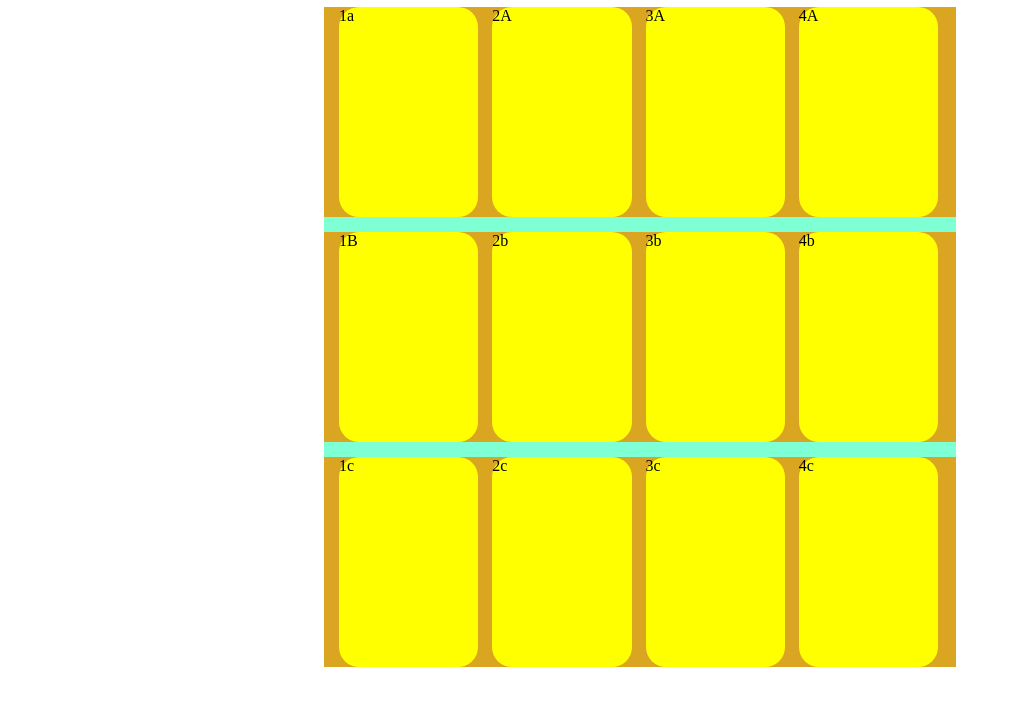
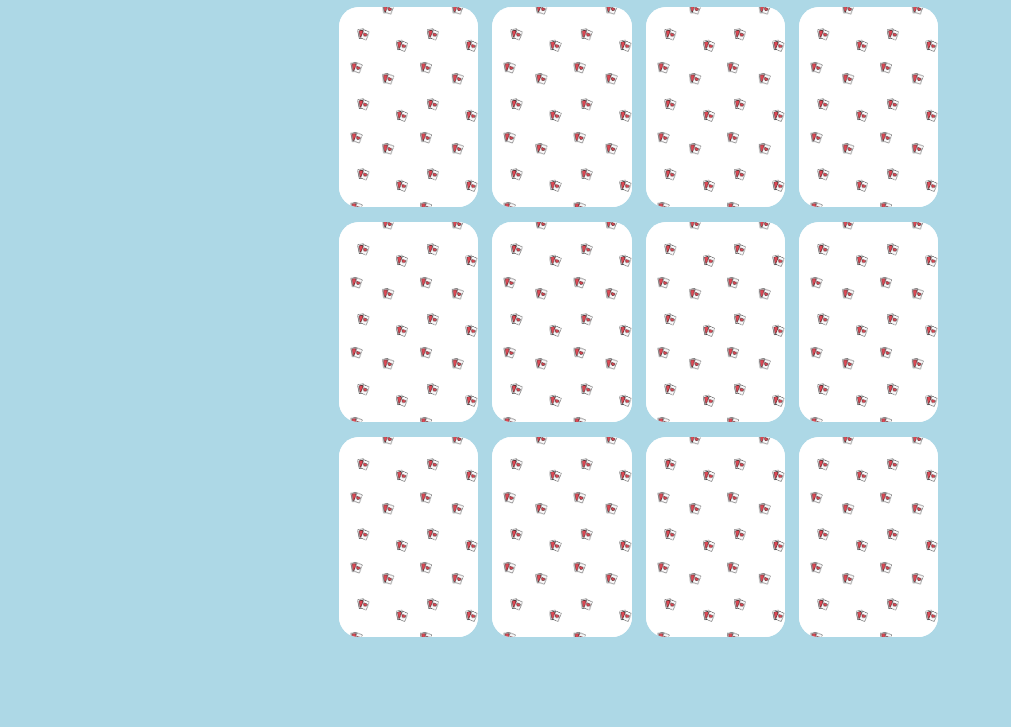
Before and after one commit to F3licia/html-css-memory, a plain HTML site: page index.html in a window 1280 px wide. Shown: the part 73-800 px from the top of the page, without its empty margins (0-1011 px from the left). Drawn offline with Linux system fonts and the light colour scheme.

Commit message:
overlay e hover

```diff
--- a/index.html
+++ b/index.html
@@ -14,28 +14,115 @@
 
     </header>
 
-   <div class="conteiner">
+<div class="conteiner">
 
      <div class="row">
-        <div class="1A card">1a</div>
-        <div class="2A card">2A</div>
-        <div class="3A card">3A</div>
-        <div class="4A card">4A</div>
+           <div class="A1 card">
+            <div class="overlay"></div>
+             <div class="cartoon">
+                <img src="img/noun_air_balloon_3134741.png" alt="">
+                <h3>Balloon</h3>
+             </div>
+           </div>
+
+            <div class="A2 card">
+              <div class="overlay"></div>
+            <div class="cartoon">
+                <img src="img/noun_Submarine_3134738.png" alt="">
+                <h3>Balloon</h3>
+             </div>
+            </div>
+
+             <div class="3A card">
+              <div class="overlay"></div>
+             <div class="cartoon">
+               <img src="img/noun_Tractor_3134797.png" alt="">
+               <h3>Balloon</h3>
+             </div>
+            </div>
+
+            <div class="4A card">
+              <div class="overlay"></div>
+             <div class="cartoon">
+               <img src="img/noun_Bicycle_3134821.png" alt="">
+               <h3>Balloon</h3>
+            </div>
+           </div>
+    </div>
+
+
+
+    <div class="row">
+      <div class="B1 card">
+        <div class="overlay"></div>
+        <div class="cartoon">
+           <img src="img/noun_air_balloon_3134741.png" alt="">
+           <h3>Balloon</h3>
+        </div>
+      </div>
+
+       <div class="B2 card">
+        <div class="overlay"></div>
+       <div class="cartoon">
+           <img src="img/noun_Tram_3134750.png" alt="">
+           <h3>Balloon</h3>
+        </div>
+       </div>
+
+        <div class="B3 card">
+        <div class="overlay"></div>
+        <div class="cartoon">
+          <img src="img/noun_Cruise_Ship_3134824.png" alt="">
+          <h3>Balloon</h3>
+        </div>
+       </div>
+
+       <div class="B4 card">
+        <div class="overlay"></div>
+        <div class="cartoon">
+          <img src="img/noun_Submarine_3134738.png" alt="">
+          <h3>Balloon</h3>
+       </div>
+      </div>
+</div>
+
+
+
+
+<div class="row">
+   <div class="C1 card">
+     <div class="overlay"></div>
+     <div class="cartoon">
+        <img src="img/noun_Cruise_Ship_3134824.png" alt="">
+        <h3>Balloon</h3>
      </div>
+   </div>
 
-     <div class="row">
-      <div class="1B card">1B</div>
-      <div class="2B card">2b</div>
-      <div class="3B card">3b</div>
-      <div class="4B card">4b</div>
+    <div class="C2 card">
+    <div class="overlay"></div>
+    <div class="cartoon">
+        <img src="img/noun_Tractor_3134797.png" alt="">
+        <h3>Balloon</h3>
+     </div>
+    </div>
+
+     <div class="C3 card">
+    <div class="overlay"></div>
+     <div class="cartoon">
+       <img src="img/noun_Tram_3134750.png" alt="">
+       <h3>Balloon</h3>
+     </div>
+    </div>
+
+    <div class="C4 card">
+    <div class="overlay"></div>
+     <div class="cartoon">
+       <img src="img/noun_Bicycle_3134821.png" alt="">
+       <h3>Balloon</h3>
+    </div>
    </div>
-   <div class="row">
+</div>
 
-      <div class="1C card">1c</div>
-      <div class="2C card">2c</div>
-      <div class="3C card">3c</div>
-      <div class="4C card">4c</div>
-   </div>
 
 
 </div>
--- a/style.css
+++ b/style.css
@@ -1,29 +1,79 @@
 *{
     padding: 0px;
     box-sizing: border-box;
+
+}
+
+body{
+   background-color:#add8e6;
 }
 
 
 .conteiner{
+
     padding-bottom: 30px;
     margin: auto;
     width: 50%;
     height: 660px;
-     background-color: aquamarine;
+
 }
 
 .row{
    width: 100%;
-    height: calc(630px / 3 );
-    background-color: goldenrod;
+   height: 200px;
    padding: 0 5px 0 10px;
    margin: 15px 0px 15px 0px;
 }
 .card{
+
    width: calc(100% / 4 - 15px);
-    height: 100%;
-    background-color: yellow;
+   height: 200px;
    margin: 0px 5px 0px 5px;
+   background-color: white;
    display: inline-block;
    border-radius: 20px;
+   position: relative;
 }
+
+.cartoon{
+    width: 100%;
+    height: 100%;
+}
+
+.cartoon img{
+    max-width: 100%;
+    max-height: 100% ;
+    object-fit: contain;
+
+}
+.cartoon img:hover{
+    visibility: visible;
+
+}
+
+.cartoon>h3 {
+position: absolute;
+bottom: 0px;
+left:5px;
+z-index: 0;
+}
+
+
+.overlay {
+    position: absolute;
+    width: 100%;
+    height: 100%;
+    top:0;
+    left:0;
+border-radius: 20px;
+    background-image: url(img/pattern.png);
+    background-color: white;
+    background-repeat: repeat;
+    background-size:contain;
+    z-index: 1;
+}
+
+
+.overlay:hover {
+       opacity: 0%;
+}
```
Lines whose indentation alone changed are shown as unchanged.
